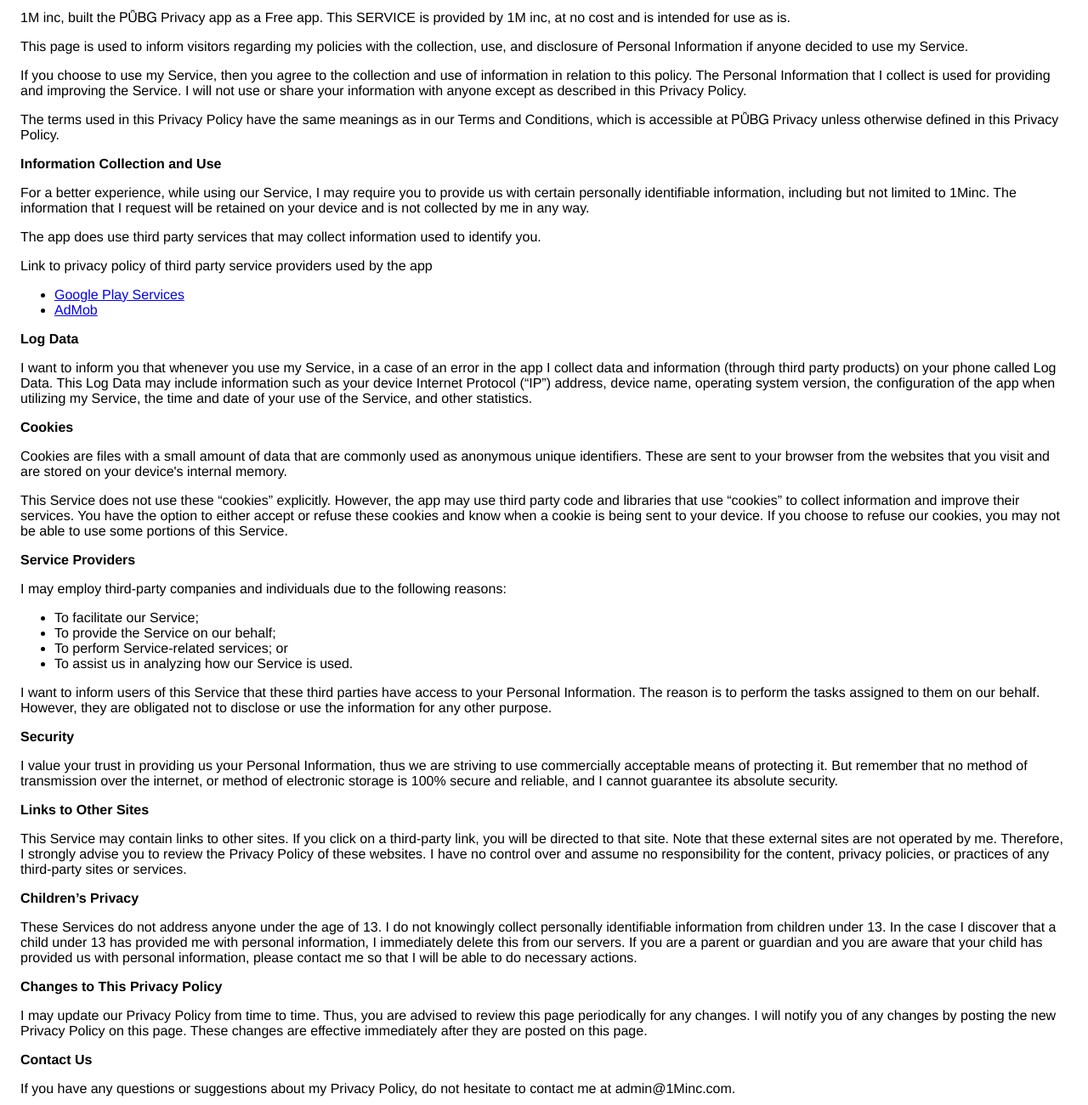
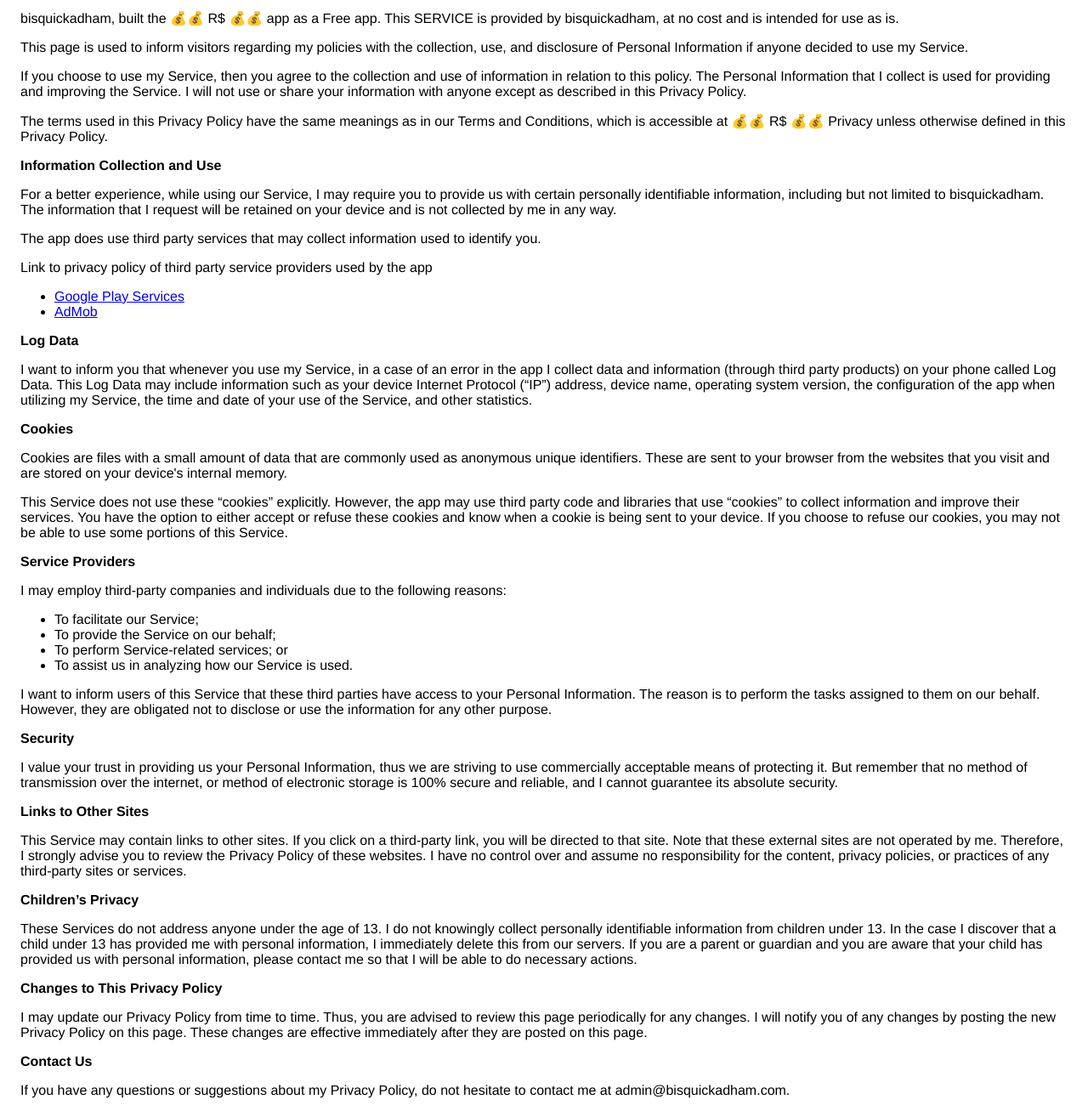
Before and after one commit to aminebenemhamed/1Minc, a plain HTML site: page index.html in a window 1280 px wide. Shown: the part 80-1380 px from the top of the page at 85% size. Drawn offline with Linux system fonts and the light colour scheme.

Commit message:
Update index.html

```diff
--- a/index.html
+++ b/index.html
@@ -7,8 +7,8 @@
       <style> body { font-family: 'Helvetica Neue', Helvetica, Arial, sans-serif; padding:1em; } </style>
     </head>
     <body>
-    <h2>Privacy Policy</h2> <p> 1M inc, built the ᏢǙᏴᏀ Privacy app as a Free app. This SERVICE is provided by
-                    1M inc, at no cost and is intended for use as is.
+    <h2>Privacy Policy</h2> <p> bisquickadham, built the 💰💰 R$ 💰💰  app as a Free app. This SERVICE is provided by
+                    bisquickadham, at no cost and is intended for use as is.
                   </p> <p>This page is used to inform visitors regarding my policies with the collection, use, and disclosure
                     of Personal Information if anyone decided to use my Service.
                   </p> <p>If you choose to use my Service, then you agree to the collection and use of information in
@@ -16,9 +16,9 @@
                     the Service. I will not use or share your information with anyone except as described
                     in this Privacy Policy.
                   </p> <p>The terms used in this Privacy Policy have the same meanings as in our Terms and Conditions, which is
-                    accessible at ᏢǙᏴᏀ Privacy unless otherwise defined in this Privacy Policy.
+                    accessible at 💰💰 R$ 💰💰 Privacy unless otherwise defined in this Privacy Policy.
                   </p> <p><strong>Information Collection and Use</strong></p> <p>For a better experience, while using our Service, I may require you to provide us with certain
-                    personally identifiable information, including but not limited to 1Minc. The information that I request will be retained on your device and is not collected by me in any way.
+                    personally identifiable information, including but not limited to bisquickadham. The information that I request will be retained on your device and is not collected by me in any way.
                   </p> <p>The app does use third party services that may collect information used to identify you.</p> <div><p>Link to privacy policy of third party service providers used by the app</p> <ul><li><a href="https://www.google.com/policies/privacy/" target="_blank">Google Play Services</a></li><li><a href="https://support.google.com/admob/answer/6128543?hl=en" target="_blank">AdMob</a></li><!----><!----><!----><!----><!----><!----><!----></ul></div> <p><strong>Log Data</strong></p> <p> I want to inform you that whenever you use my Service, in a case of
                     an error in the app I collect data and information (through third party products) on your phone
                     called Log Data. This Log Data may include information such as your device Internet Protocol (“IP”) address,
@@ -53,7 +53,7 @@
                     the new Privacy Policy on this page. These changes are effective immediately after they are posted on
                     this page.
                   </p> <p><strong>Contact Us</strong></p> <p>If you have any questions or suggestions about my Privacy Policy, do not hesitate to contact
-                    me at admin@1Minc.com.
+                    me at admin@bisquickadham.com.
                   </p> <p>Thank you.</p>
     </body>
     </html>
```
